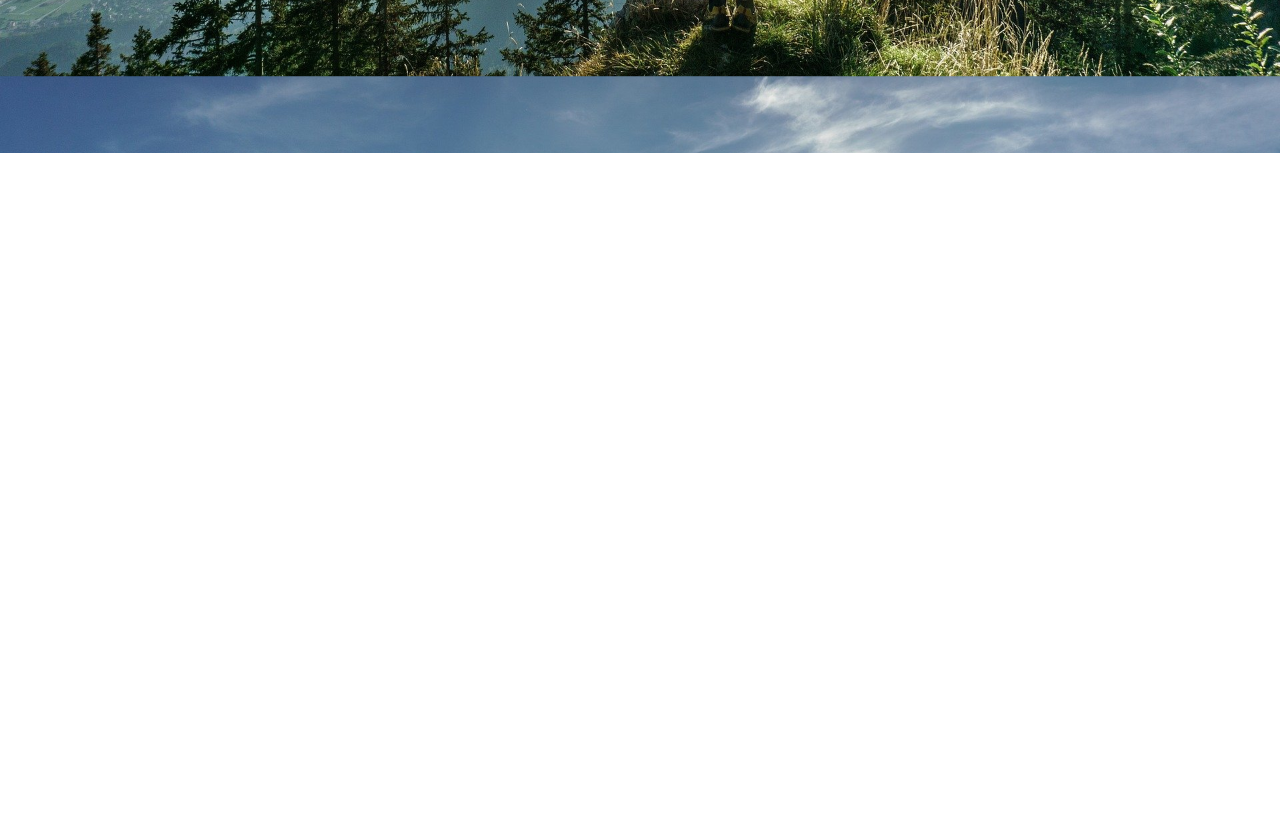
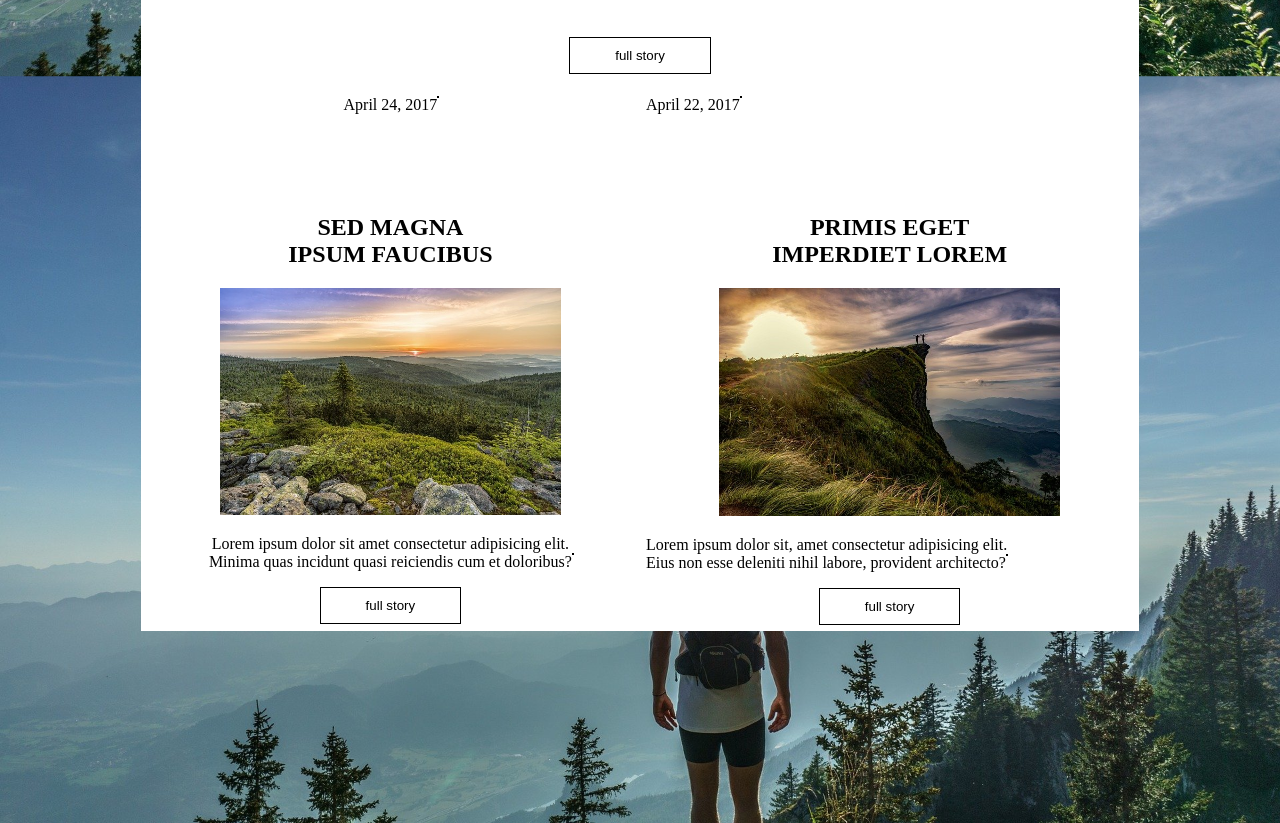
Before and after one commit to Frankam487/projetMontageSASS-CSS, a plain HTML site: page index.html in a window 1280 px wide. Shown: the part 815-1638 px from the top of the page. Before the commit the page ends 968 px from the top, so only its background shows below. Drawn offline with nearby package versions, Linux system fonts and the light colour scheme; files that its build step writes are made by us from their sources; files whose address does not match are found by name.

Commit message:
img added

```diff
--- a/index.html
+++ b/index.html
@@ -27,5 +27,40 @@
             </div>
         </nav>
     </header>
+
+
+    <section>
+        <p>April 25, 2017</p>
+        <h1>and this is a massive headline</h1>
+        <p>Lorem ipsum dolor sit amet consectetur adipisicing elit. Temporibus consequuntur sed error quos explicabo facilis quia mollitia! Mollitia est quibusdam ipsum recusandae.</p>
+        <img src="./images/pic01.jpg" class="img1" alt="">
+        <br> <br> <br>
+        <button class="btn1">full story</button>
+
+        <div class="stories-container">
+            <div class="left">
+                <p>April 24, 2017</p>
+                <h1>sed magna <br>
+                ipsum faucibus
+                </h1>
+               <div class="img-text">
+                <img src="./images/pic02.jpg" alt="">
+                <p>Lorem ipsum dolor sit amet consectetur adipisicing elit. <br> Minima quas incidunt quasi reiciendis cum et doloribus?</p>
+               </div>
+                <button>full story</button>
+            </div>
+            <div class="right">
+                <p>April 22, 2017</p>
+                <h1>primis eget <br>
+                imperdiet lorem
+                </h1>
+               <div class="img-text2">
+                <img src="./images/pic03.jpg" alt="">
+                <p>Lorem ipsum dolor sit, amet consectetur adipisicing elit. <br> Eius non esse deleniti nihil labore, provident architecto?</p>
+               </div>
+                <button>full story</button>
+            </div>
+        </div>
+    </section>
 </body>
 </html>
--- a/styless/index.scss
+++ b/styless/index.scss
@@ -1,13 +1,17 @@
 $white: #fff;
+$black: black;
+
+* {
+    // border: 1px solid red;
+}
 
 body {
     background: url(../images/bg.jpg) center/cover;
     background-attachment: fixed;
-    min-height: 100vh;
+    min-height: 200vh;
 }
 
 header {
-    // margin: 0 auto;
     margin-top: 160px;
     text-align: center;
     color: $white;
@@ -28,11 +32,10 @@ header {
     nav {
         display: grid;
         grid-template-columns: 70% 30%;
-        // background-color: rgba(196, 200, 201, 0.61);
-        background: red;
+        background: rgba(196, 200, 201, 0.61);
         bottom: 0;
-        left: 20%;
-        right: 20%;
+        left: 11%;
+        right: 11%;
         position: absolute;
 
         .right {
@@ -59,3 +62,80 @@ header {
         }
     }
 }
+
+section {
+    top: 0;
+    left: 11%;
+    right: 11%;
+    position: absolute;
+    background: $white;
+    text-align: center;
+    // margin-top:500px;
+    overflow: hidden;
+
+    .img1 {
+        object-fit: center;
+        width: 90%;
+    }
+
+    p {
+        color: $black;
+
+        &::after {
+            content: '';
+            position: absolute;
+            background: $black;
+            border: 1px solid $black;
+        }
+
+    }
+
+    h1 {
+        margin-top: 100px;
+        text-transform: uppercase;
+    }
+
+    button {
+        padding: 10px 45px;
+        background: transparent;
+        border: 1px solid $black
+    }
+
+    .stories-container {
+        display: grid;
+        grid-template-columns: 50% 50%;
+        .img-text {
+            text-align: left;
+            text-align: center;
+        }
+        .img-text2 {
+            text-align: left;
+            text-align: center;
+        }
+        .left {
+            padding: 6px;
+
+            img {
+                object-fit: center/cover;
+                width: 70%;
+            }
+
+
+        }
+
+        .right {
+            padding: 6px;
+
+            img {
+                object-fit: center;
+                width: 70%;
+
+            }
+
+            p {
+                text-align: left;
+
+            }
+        }
+    }
+}
```
Also changed, not shown: styless/index.css, 1 other file.
